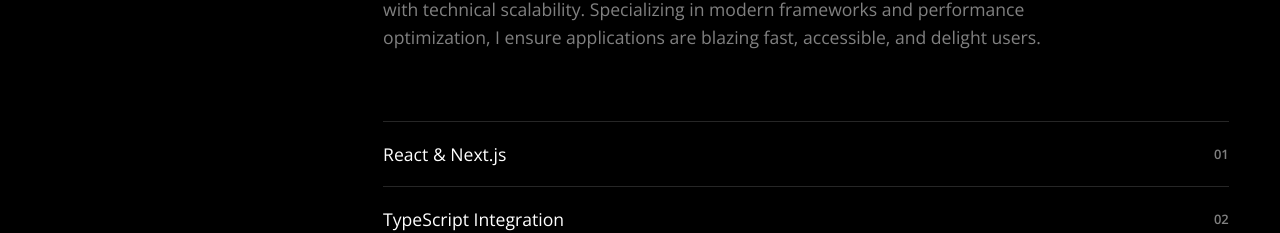
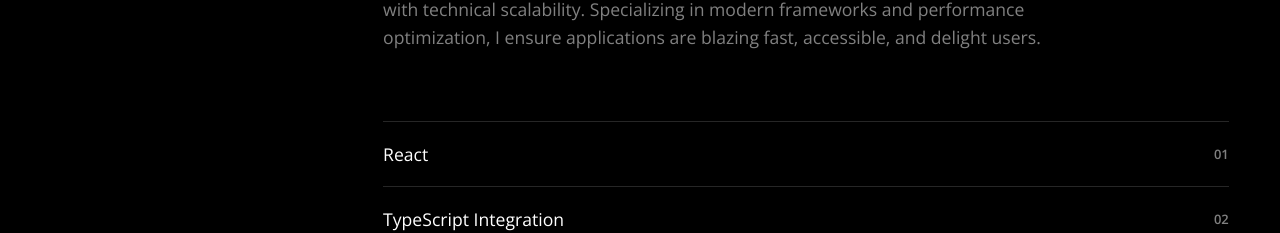
Before and after one commit to yashdarji236/Yash-PortFolio, a React (Vite) app: page / in a window 1280 px wide. Shown: the part 3293-3526 px from the top of the page. Built offline with nearby package versions, Linux system fonts and the light colour scheme.

Commit message:
ui changes

```diff
--- a/src/components/Expertise.jsx
+++ b/src/components/Expertise.jsx
@@ -106,7 +106,7 @@
     heading: 'Responsive, scalable, and high-performance frontend solutions',
     text: 'I design and build conversion-focused web applications that balance design fidelity with technical scalability. Specializing in modern frameworks and performance optimization, I ensure applications are blazing fast, accessible, and delight users.',
     capabilities: [
-      { name: 'React & Next.js', num: '01' },
+      { name: 'React', num: '01' },
       { name: 'TypeScript Integration', num: '02' },
       { name: 'Performance Optimization', num: '03' },
       { name: 'SEO & Web Accessibility', num: '04' }
```
